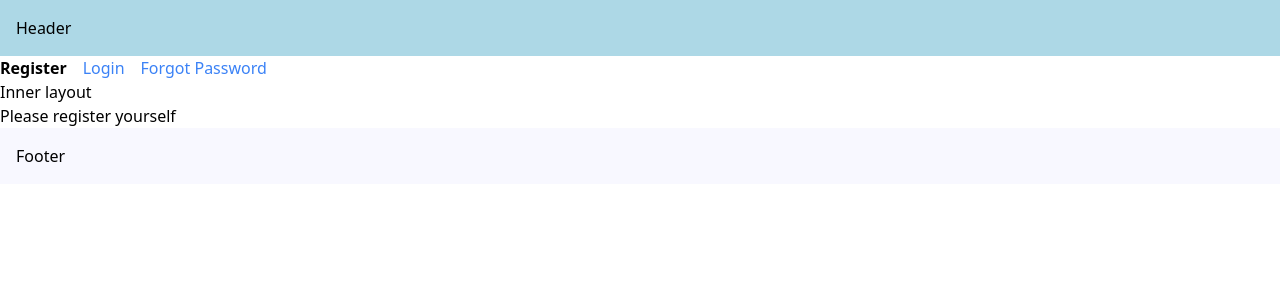
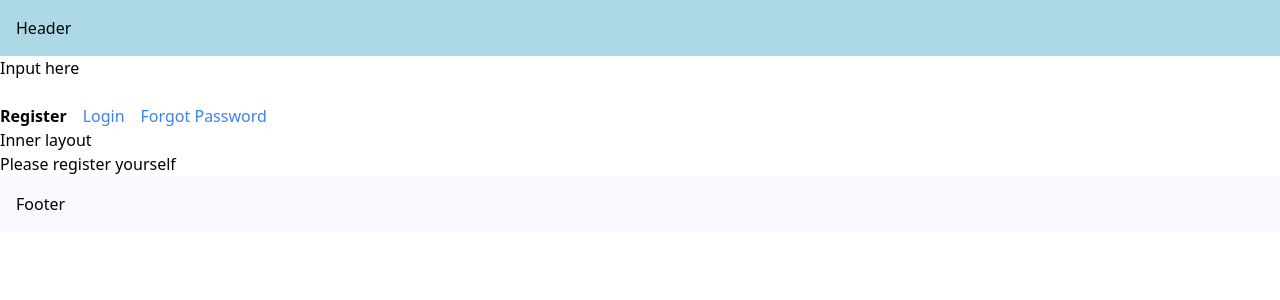
Before and after one commit to Narotam-Mishra/nextjs-14_learning_new, a Next.js app: page /register in a window 1280 px wide. Shown: the top 300 px of the page. Built offline with nearby package versions, Linux system fonts and the light colour scheme.

Commit message:
Nextjs_templates_1.22

```diff
--- a/src/app/(auth)/layout.tsx
+++ b/src/app/(auth)/template.tsx
@@ -2,6 +2,7 @@
 import Link from "next/link";
 import { usePathname } from "next/navigation";
 import "./styles.css"
+import { useState } from "react";
 
 const navLinks = [
     { name: "Register", href: "/register" },
@@ -14,9 +15,14 @@
 }: {
   children: React.ReactNode;
 }) {
-    const pathname = usePathname();
+  const pathname = usePathname();
+  const [input, setInput] = useState("")
   return (
     <div>
+      <div>
+        <h2>Input here</h2>
+        <input value={input} onChange={(e) => setInput(e.target.value)} type="text" />
+      </div>
       {navLinks.map((link) => {
         const isActive = pathname.startsWith(link.href);
 
```
Also changed, not shown: ReadMe.txt.
